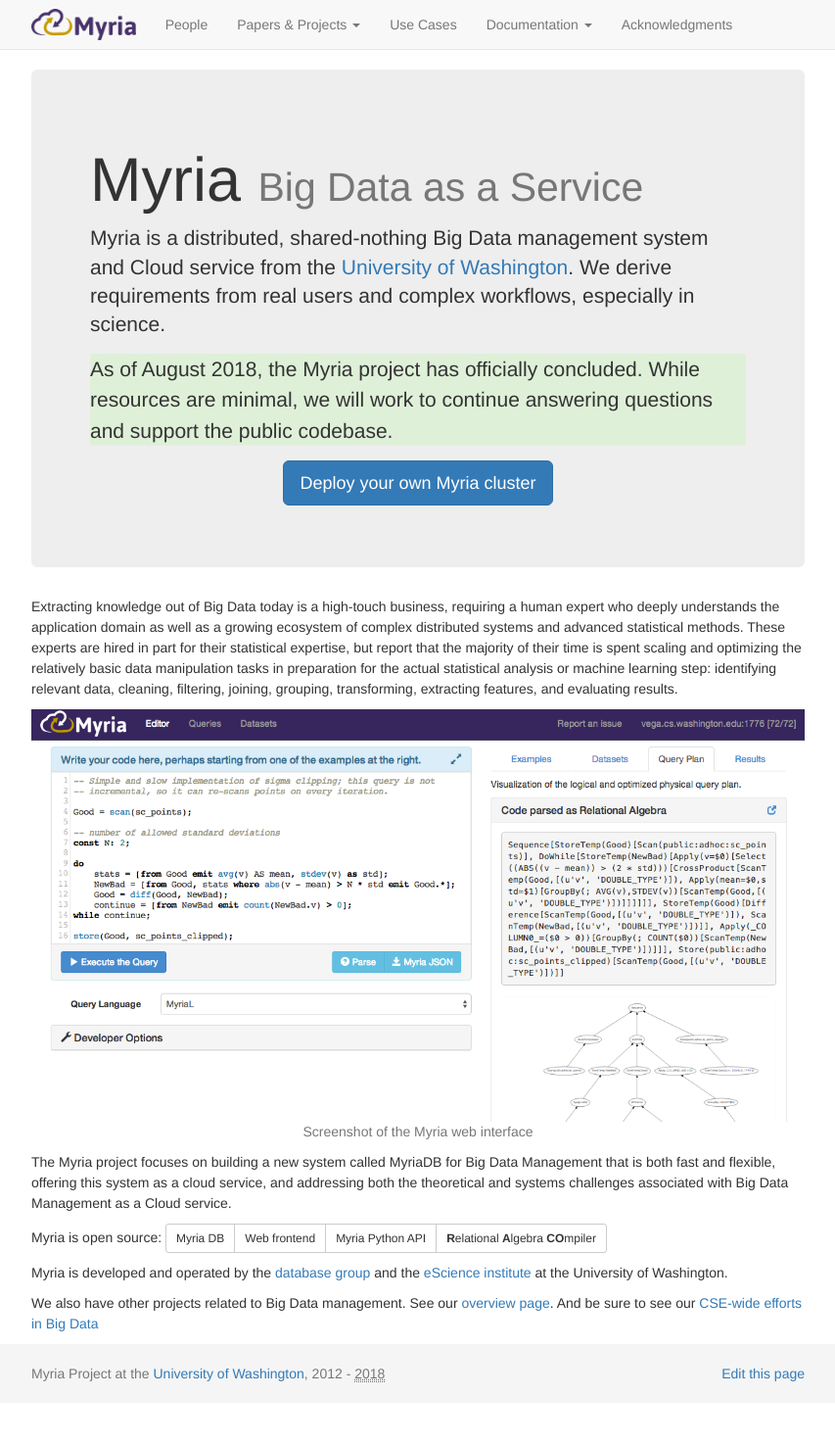
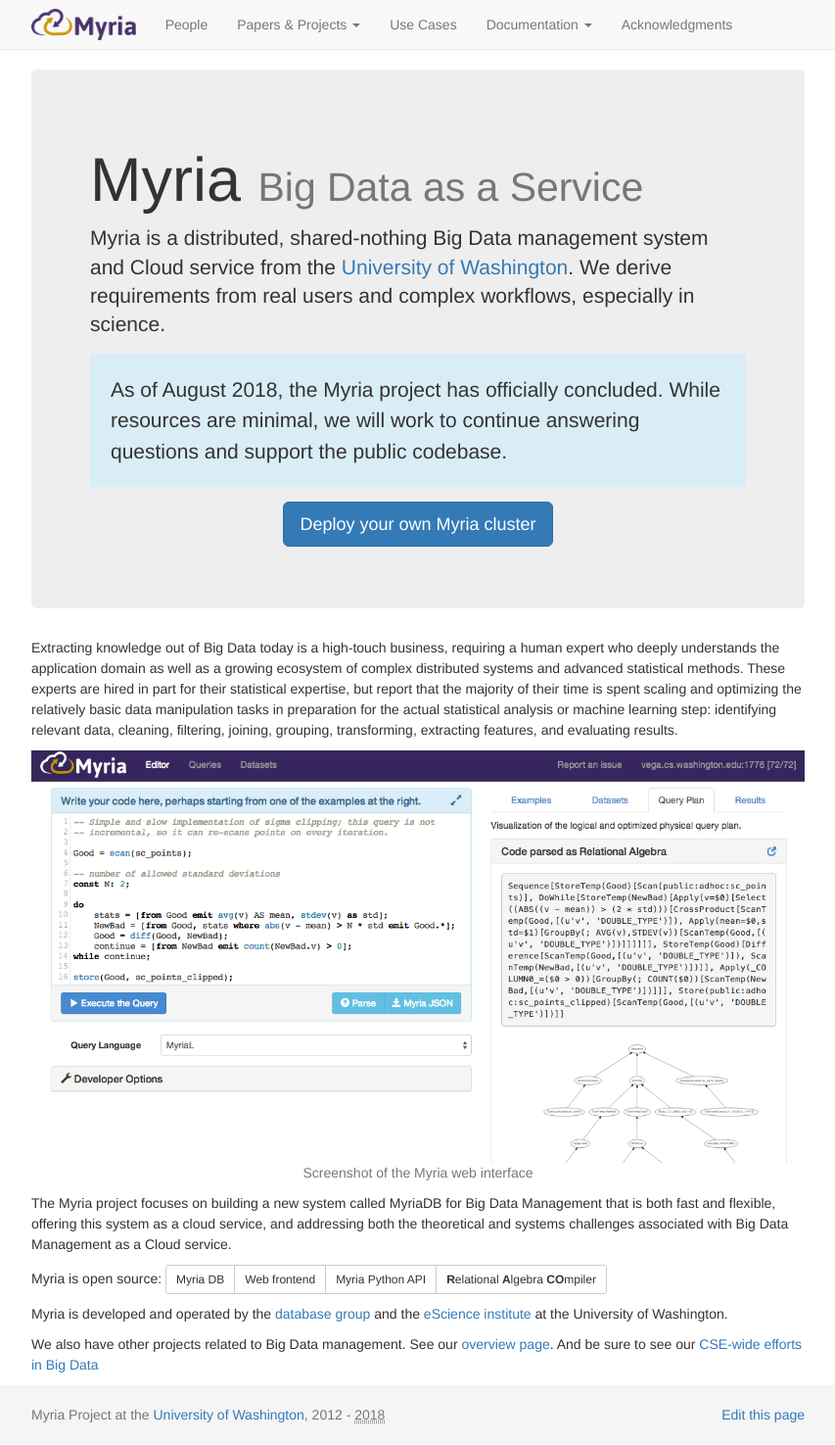
Before and after one commit to uwescience/myria-website, a Jekyll site: the page built from index.markdown, in a window 1280 px wide. Shown: the whole page at 98% size, without its empty margins (213-1066 px from the left). Built offline with Jekyll 4.4.1, drawn with Linux system fonts in a browser that asks for light colours; nearby versions of some CDN libraries; before the commit the page ends 1433 px from its top, so only the background shows below that.

Commit message:
CSS tweak

```diff
--- a/index.markdown
+++ b/index.markdown
@@ -12,7 +12,7 @@
 		Myria is a distributed, shared-nothing Big Data management system and Cloud service from the <a href="http://www.cs.washington.edu/">University of Washington</a>. We derive requirements from real users and complex workflows, especially in science.
 	</p>
 
-        <p class="bg-success">
+        <p class="bg-info" style="padding: 1em">
             As of August 2018, the Myria project has officially concluded.
             While resources are minimal, we will work to continue answering questions and support the public codebase.
         </p>
```
